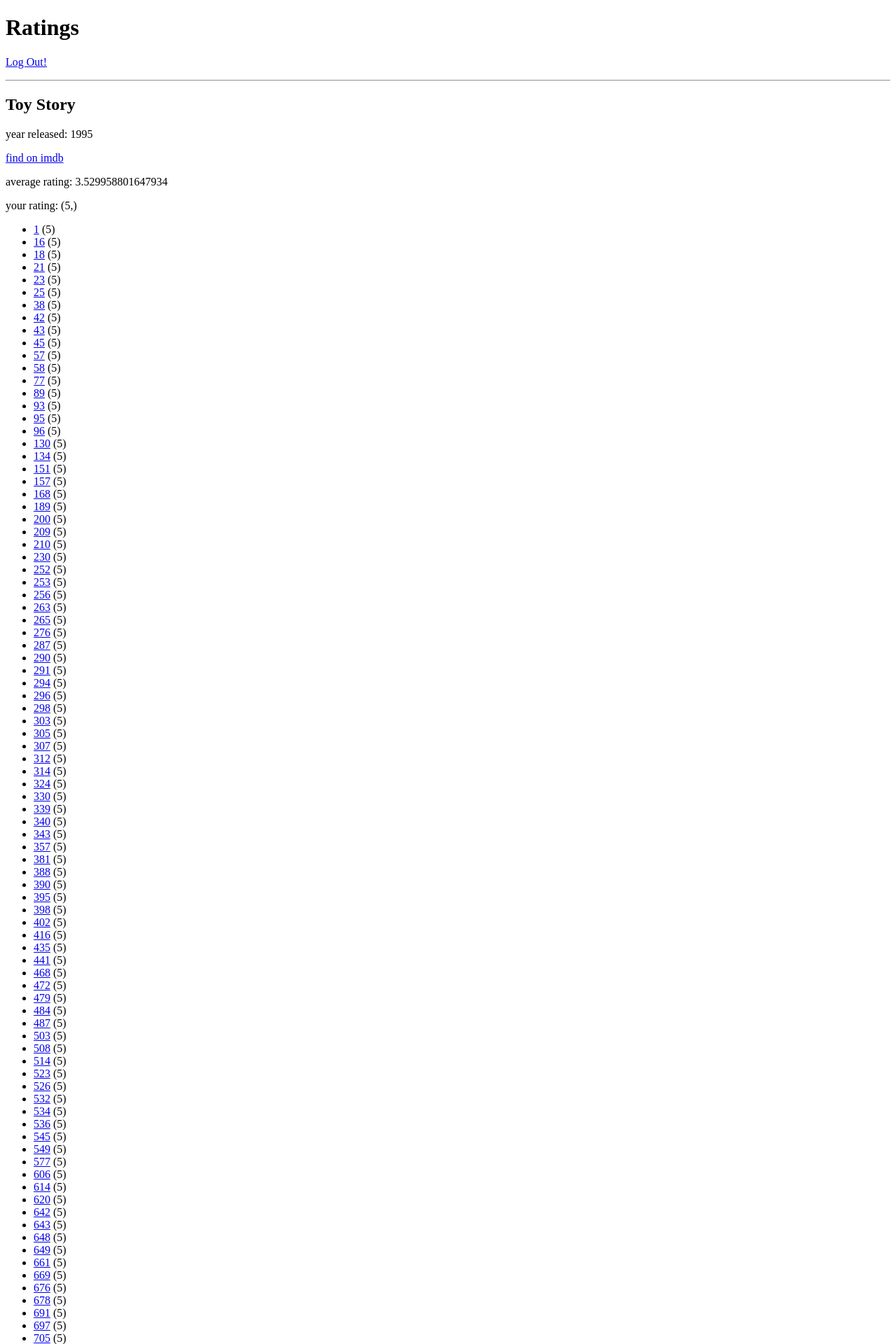
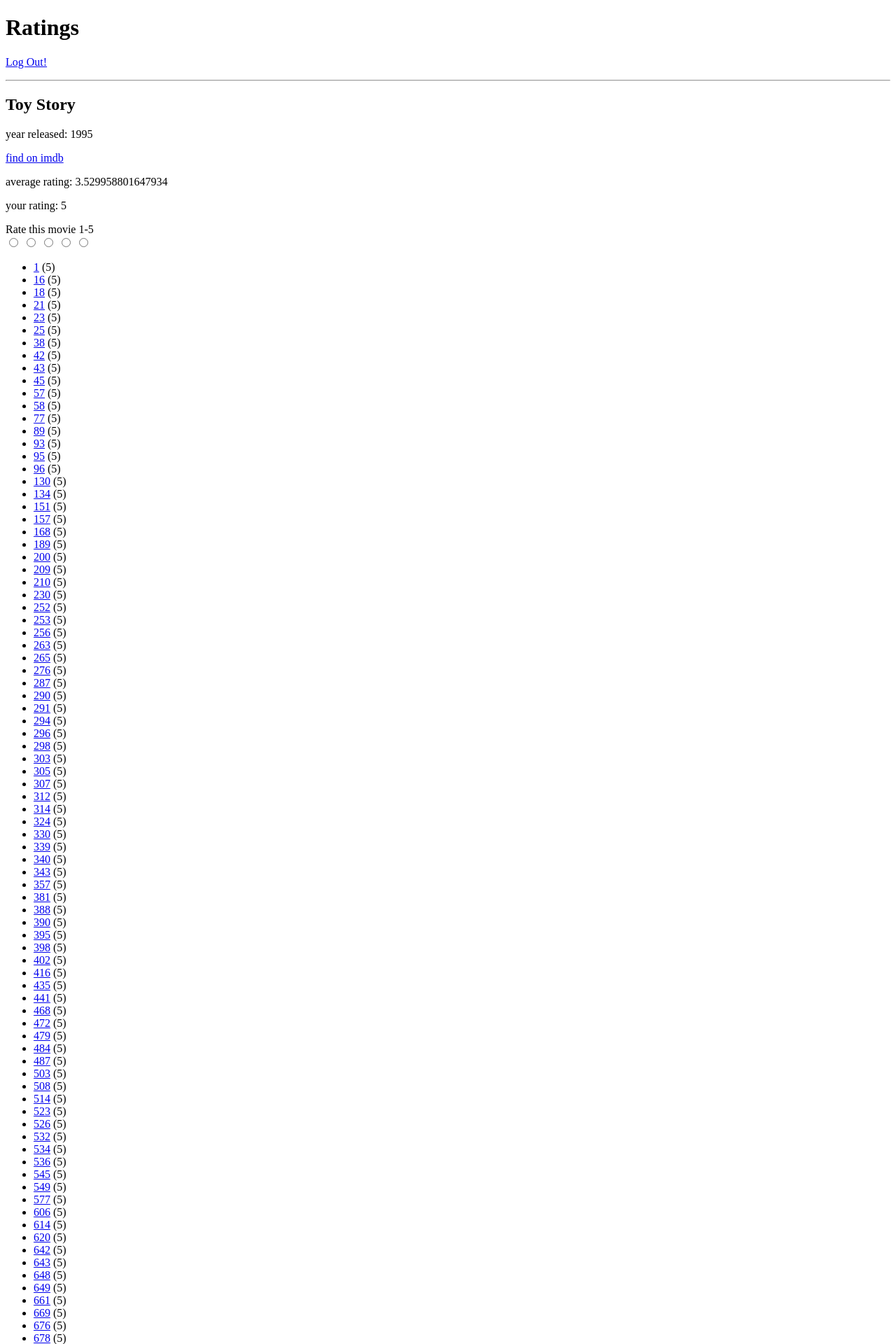
Before and after one commit to cforan99/movie-ratings, a Flask app: page /movies/1 in a window 1280 px wide. Shown: the top 1920 px of the page at 70% size. Run offline with Flask 2, Linux system fonts and the light colour scheme; a user stored in the database is signed in; data comes from the database, SQL or seed files in the repository; both versions use the stored data as it was after the commit.

Commit message:
Added form for rating new movies and updating movie ratings.  AJAX conquered.  JQUERY accomplished.  We rock.  Also hacked UPDATE QUERY.

```diff
--- a/server.py
+++ b/server.py
@@ -134,6 +134,29 @@
                            avg=avg,
                            user_rating=user_rating)
 
+@app.route("/add-rating", methods=["POST"])
+def add_rating():
+    movie_id = request.form.get('movie_id')
+    rating = request.form.get('value')
+    user_id = session['user_id']
+    current_rating = db.session.query(Rating.score).filter_by(movie_id=movie_id, user_id=user_id).first()
+
+    if current_rating:
+        QUERY = """
+        UPDATE Ratings
+        SET score = :rating
+        WHERE movie_id = :movie_id AND user_id = :user_id
+        """
+        db.session.execute(QUERY, {'rating': rating, 'movie_id': movie_id, 'user_id': user_id})
+        db.session.commit()
+
+    else:
+        new_rating = Rating(movie_id=movie_id, user_id=user_id, score=rating)
+        db.session.add(new_rating)
+        db.session.commit()
+
+    return "Your rating has been logged.  Your taste sucks though."
+
 
 if __name__ == "__main__":
     # We have to set debug=True here, since it has to be True at the point
--- a/templates/base.html
+++ b/templates/base.html
@@ -2,6 +2,7 @@
 <html>
 <head>
   <title>Ratings</title>
+  <link rel="stylesheet" href="/static/style.css">
   <script src="http://code.jquery.com/jquery.js"></script>
 </head>
 
@@ -9,6 +10,11 @@
   <h1>Ratings</h1>
 
   <p id="login"><a href="/login-form">Log In!</a></p>
+  {% if session["user_id"] %}
+        <script>
+            $('#login').html("<a href='/logout'>Log Out!</a>")
+        </script>
+  {% endif %}
 
   <!-- Show flashed messages -->
   {% with messages = get_flashed_messages() %}
@@ -21,11 +27,7 @@
 
   {% block content %} put your content here {% endblock %}
 
-  {% if session["user_id"] %}
-        <script>
-            $('#login').html("<a href='/logout'>Log Out!</a>")
-        </script>
-  {% endif %}
+
 
 
 </body>
--- a/templates/movie-details.html
+++ b/templates/movie-details.html
@@ -8,12 +8,32 @@
 
 {% if session["user_id"] %}
     {% if user_rating %}
-        <p>your rating: {{ user_rating }}</p>
+        <p>your rating: {{ user_rating[0] }}</p>
     {% else %}
         <p>you have not yet rated this movie</p>
     {% endif %}
 
-    <form></form>
+    Rate this movie 1-5
+    <form method="POST" action="/add-rating">
+        <span class="star-rating">
+          <input class="star" type="radio" name="rating" value="1"><i></i>
+          <input class="star" type="radio" name="rating" value="2"><i></i>
+          <input class="star" type="radio" name="rating" value="3"><i></i>
+          <input class="star" type="radio" name="rating" value="4"><i></i>
+          <input class="star" type="radio" name="rating" value="5"><i></i>
+        </span>
+        <div id="alert"></div>
+    </form>
+    <script>
+        function addRating(evt) {
+            $.post('/add-rating', {'value': this.value, 'movie_id': {{ movie_id }}}, function (data) {
+                console.log(data);
+                $('#alert').html(data);
+            });
+        }
+
+        $(".star").on('click', addRating);
+    </script>
 
 {% else %}
     <p><a href="/login-form">Log in</a> to rate this movie</p>
```
Also changed, not shown: static/style.css (added, +88 -0 lines), ratings.db.
